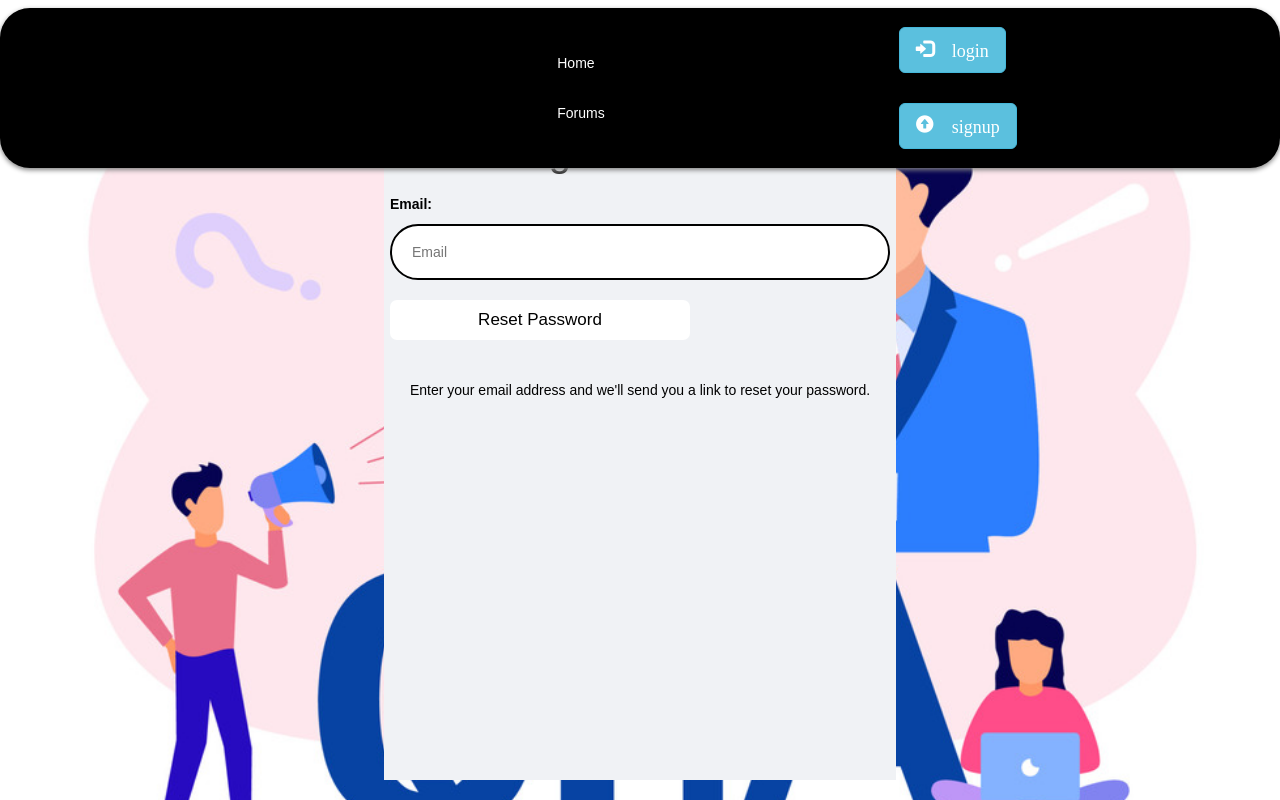
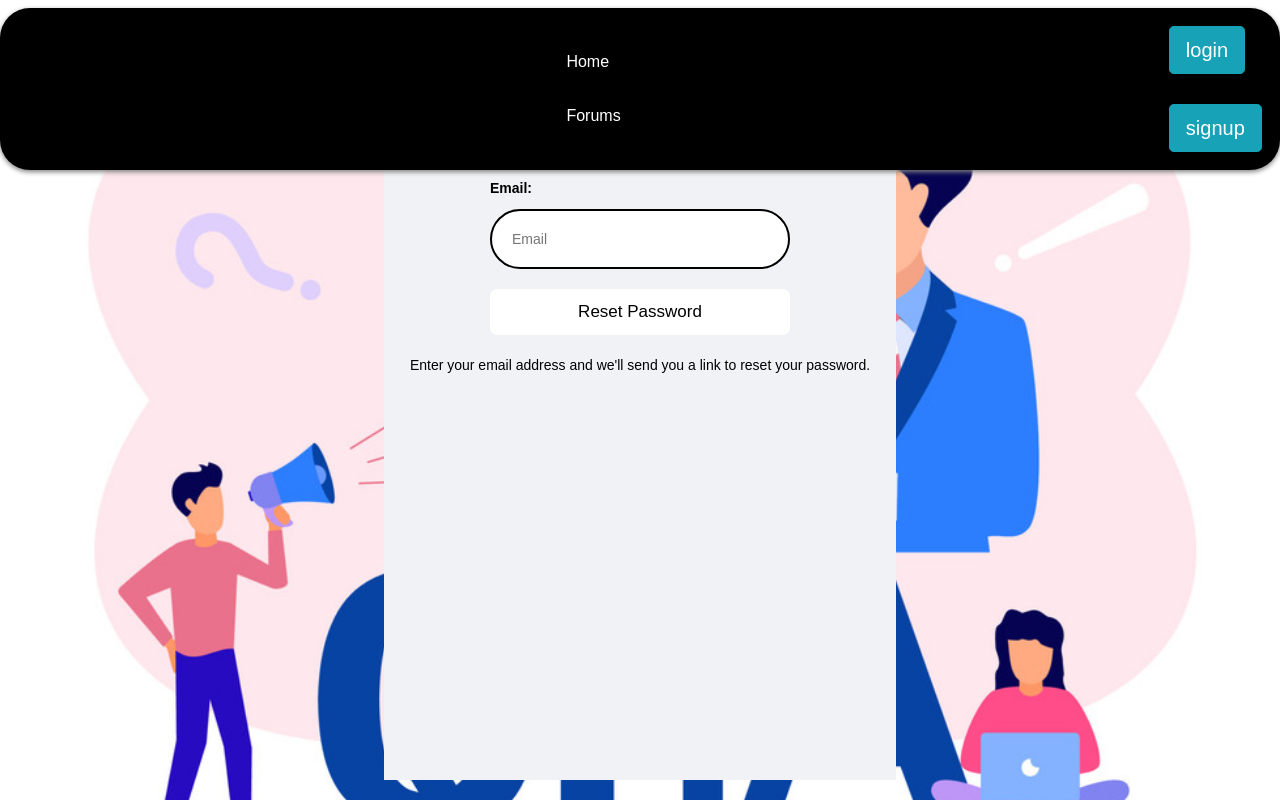
Before and after one commit to IceBearSYK/AgileProj, a Flask app: template app/templates/forgotpassword.html in a window 1280 px wide. Run offline with Flask 3, Linux system fonts and the light colour scheme; the template is opened without the code that fills it, so the values that code supplies are empty; some libraries are stand-ins or nearby versions.

Commit message:
Style update for forgotpassword

```diff
--- a/app/static/forgotpassword.css
+++ b/app/static/forgotpassword.css
@@ -35,13 +35,8 @@ body{
 
 /* Submit button style */
 .forgot-password-submit {
-    width: 300px;
-    height: 40px;
-    margin-bottom: 20px;
-    background-color: #007bff;
-    color: #fff;
-    border: none;
-    border-radius: 4px;
+    width: 100%;
+    padding: 10px 20px;
     cursor: pointer;
     border-radius:7px;
     background-color:white;
@@ -65,7 +60,7 @@ body{
     display: flex;
     flex-direction: column;
     align-items: flex-start;
-    width: 500px;
+    width: 300px;
 }
 
 .forgot-password-label {
@@ -81,7 +76,7 @@ body{
     color: black;
     padding: 20px 45px 20px 20px;
     width: 100%;
-    height: 7vh;
+    height: 100%;
     background: white;
     border: none;
     outline: none;
--- a/app/templates/forgotpassword.html
+++ b/app/templates/forgotpassword.html
@@ -5,7 +5,7 @@
     <meta charset="UTF-8">
     <meta name="viewport" content="width=device-width, initial-scale=1.0">
     <title>Forgot Password</title>
-    <link rel="stylesheet" href="https://maxcdn.bootstrapcdn.com/bootstrap/3.4.0/css/bootstrap.min.css">
+    <link rel="stylesheet" href="https://stackpath.bootstrapcdn.com/bootstrap/4.5.2/css/bootstrap.min.css">
     <script src="https://ajax.googleapis.com/ajax/libs/jquery/3.7.1/jquery.min.js"></script>
     <script src="https://maxcdn.bootstrapcdn.com/bootstrap/3.4.0/js/bootstrap.min.js"></script>
     <link rel="stylesheet" href="/static/styles.css">
--- a/app/templates/forgotpasswordresponse.html
+++ b/app/templates/forgotpasswordresponse.html
@@ -2,7 +2,7 @@
 <html>
 <head>
     <title>Password Reset Requested</title>
-    <link rel="stylesheet" href="https://maxcdn.bootstrapcdn.com/bootstrap/3.4.0/css/bootstrap.min.css">
+    <link rel="stylesheet" href="https://stackpath.bootstrapcdn.com/bootstrap/4.5.2/css/bootstrap.min.css">
     <script src="https://ajax.googleapis.com/ajax/libs/jquery/3.7.1/jquery.min.js"></script>
     <script src="https://maxcdn.bootstrapcdn.com/bootstrap/3.4.0/js/bootstrap.min.js"></script>
     <link rel="stylesheet" href="/static/forgotpassword.css">
```
